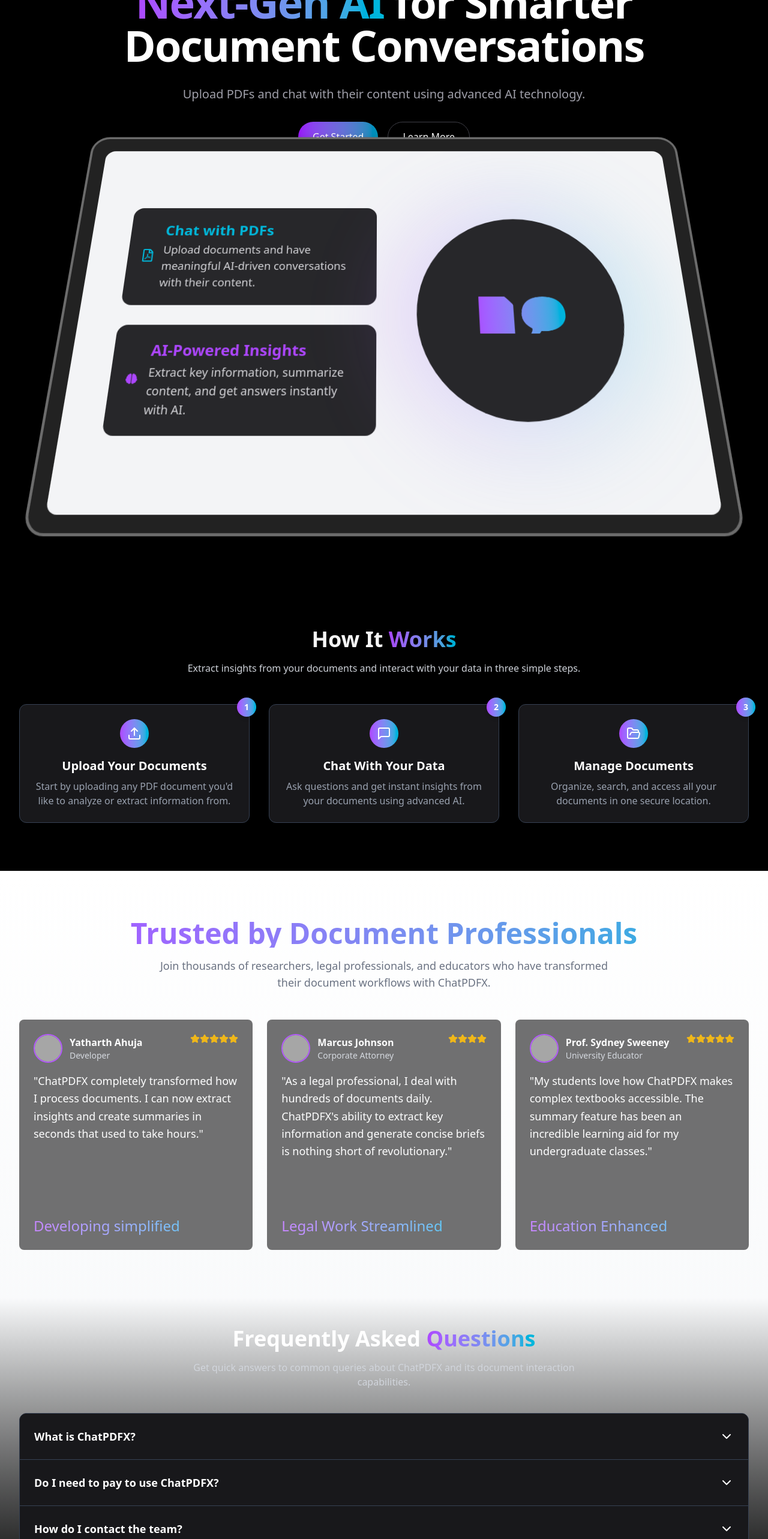
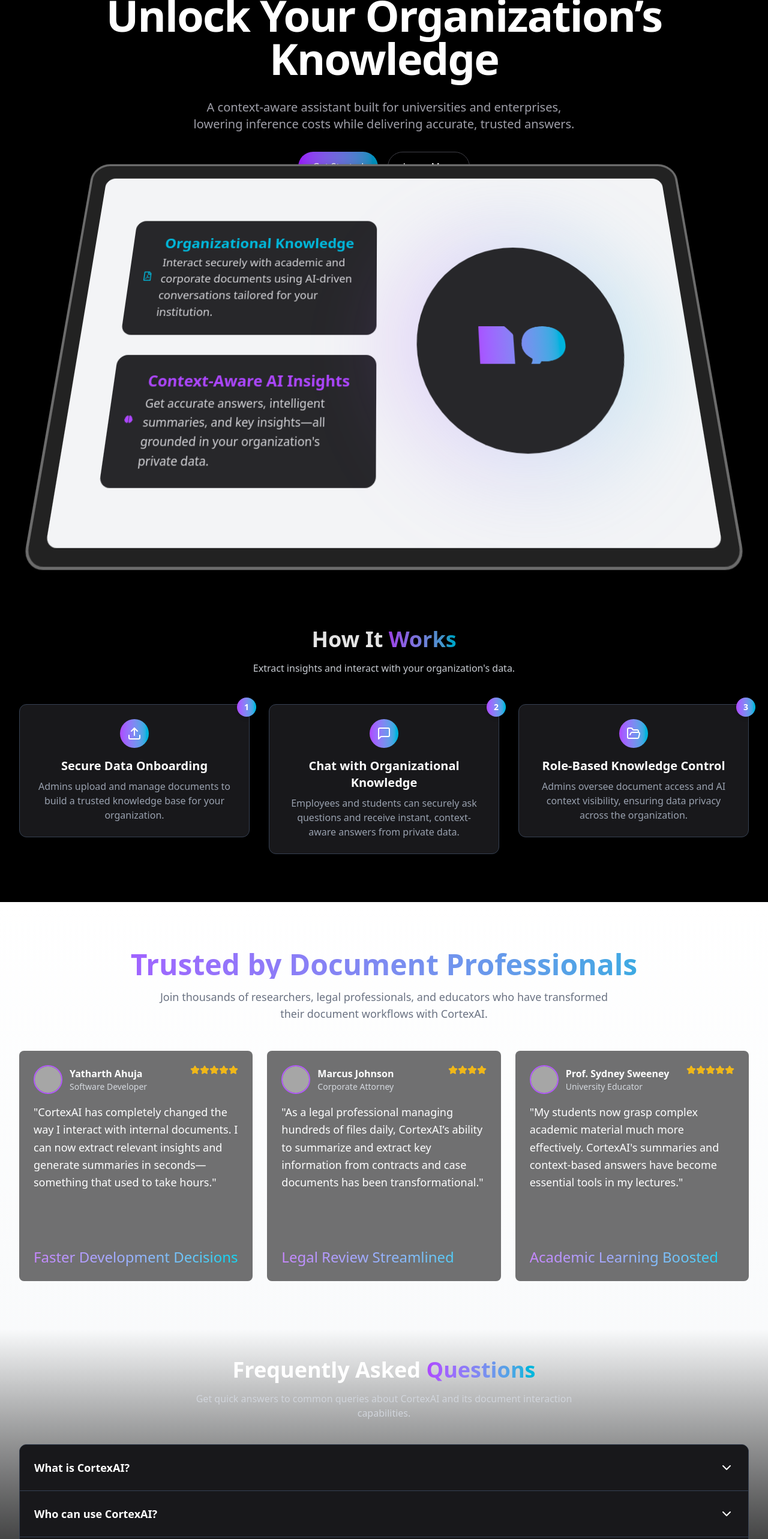
Before and after one commit to yath-09/CortexAI, a Next.js app in the folder apps/web/: page / in a window 1280 px wide. Shown: the part 234-2800 px from the top of the page at 60% size. Built offline with nearby package versions, Linux system fonts and the light colour scheme; no server answers; grey boxes are pictures that could not be loaded.

Commit message:
update:CortexAI landing page updations and prodcutonable content

```diff
--- a/apps/web/app/chatstream/page.tsx
+++ b/apps/web/app/chatstream/page.tsx
@@ -8,7 +8,7 @@
       <main className="min-h-screen bg-gradient-to-b from-slate-800 to-slate-400 text-white md:p-12 pt-12 px-2">
         <div className="container mx-auto px-4 py-8 max-w-6xl">
           <h1 className="text-3xl font-bold mb-2 bg-clip-text text-transparent bg-gradient-to-r from-indigo-500 to-cyan-500">Document Chat Assistant</h1>
-          <p className="text-slate-300 mb-8">Ask questions about your documents and get instant answers</p>
+          <p className="text-slate-300 mb-8">Interact with internal documents through natural conversation — fast, private, and intelligent.</p>
           <ChatInterface />
         </div>
       </main>
--- a/apps/web/app/components/ChatInterface.tsx
+++ b/apps/web/app/components/ChatInterface.tsx
@@ -530,7 +530,7 @@
           </button>
         </div>
         <p className="text-xs text-slate-400 mt-2 text-center">
-          Answers are generated based on your document library
+          Answers are generated based on your enterprise document library
         </p>
       </form>
       {isRecentChatsModalOpen && (
--- a/apps/web/app/components/FaqAccordian.tsx
+++ b/apps/web/app/components/FaqAccordian.tsx
@@ -57,7 +57,7 @@
           </span>
         </h2>
         <p className="text-gray-300 max-w-2xl mx-auto">
-          Get quick answers to common queries about ChatPDFX and its document interaction capabilities.
+          Get quick answers to common queries about CortexAI and its document interaction capabilities.
         </p>
       </motion.div>
       <motion.div
--- a/apps/web/app/components/Footer.tsx
+++ b/apps/web/app/components/Footer.tsx
@@ -13,11 +13,12 @@
             <div className="flex items-center space-x-2 mb-4">
               <FileText className="h-8 w-8 text-cyan-400" />
               <span className="font-bold text-xl bg-gradient-to-r from-purple-400 to-cyan-400 bg-clip-text text-transparent">
-                ChatPDFX
+                CortexAI
               </span>
             </div>
             <p className="text-gray-400 mb-4">
-              Intelligent document analysis and conversation platform. Upload PDFs and chat with their content.
+            A context-aware assistant built for universities and enterprises,
+            lowering inference costs while delivering accurate, trusted answers.
             </p>
             <div className="flex space-x-4">
               <a
@@ -73,7 +74,7 @@
               Contact
             </h3>
             <ul className="space-y-2 text-gray-400">
-              <li className="hover:text-cyan-400 transition-colors">yatharth0903@gmail.com</li>
+
               <li className="hover:text-cyan-400 transition-colors">Privacy Policy</li>
               <li className="hover:text-cyan-400 transition-colors">Terms of Service</li>
             </ul>
@@ -81,7 +82,7 @@
         </div>
 
         <div className="border-t border-gray-800 mt-8 pt-8 text-center text-gray-500">
-          <p>&copy; {currentYear} ChatPDFX. All rights reserved.</p>
+          <p>&copy; {currentYear} CortexAI. All rights reserved.</p>
         </div>
       </div>
     </footer>
--- a/apps/web/app/components/HeroSection.tsx
+++ b/apps/web/app/components/HeroSection.tsx
@@ -23,9 +23,9 @@
               className="text-4xl md:text-7xl font-bold tracking-tight"
             >
               <span className="text-transparent bg-clip-text bg-gradient-to-r from-purple-500 to-cyan-500">
-                Next-Gen AI
+                NextGen AI
               </span>{" "}
-              for Smarter Document Conversations
+               to Securely Unlock Your Organization’s Knowledge
             </motion.h1>
 
             <motion.p
@@ -34,7 +34,8 @@
               transition={{ delay: 0.3, duration: 0.6 }}
               className="text-base md:text-xl text-zinc-400 max-w-2xl mx-auto"
             >
-              Upload PDFs and chat with their content using advanced AI technology.
+              A context-aware assistant built for universities and enterprises,
+              lowering inference costs while delivering accurate, trusted answers.
             </motion.p>
 
             <motion.div
@@ -81,9 +82,9 @@
         >
           <FaRegFilePdf className="text-cyan-500 text-4xl" />
           <div>
-            <div className="text-cyan-500 text-2xl font-bold mb-1">Chat with PDFs</div>
+            <div className="text-cyan-500 text-2xl font-bold mb-1">Organizational Knowledge</div>
             <p className="text-zinc-300 text-lg">
-              Upload documents and have meaningful AI-driven conversations with their content.
+            Interact securely with academic and corporate documents using AI-driven conversations tailored for your institution.
             </p>
           </div>
         </motion.div>
@@ -97,9 +98,9 @@
         >
           <FaBrain className="text-purple-500 text-4xl" />
           <div>
-            <div className="text-purple-500 text-2xl font-bold mb-1">AI-Powered Insights</div>
+            <div className="text-purple-500 text-2xl font-bold mb-1">Context-Aware AI Insights</div>
             <p className="text-zinc-300 text-lg">
-              Extract key information, summarize content, and get answers instantly with AI.
+            Get accurate answers, intelligent summaries, and key insights—all grounded in your organization's private data.
             </p>
           </div>
         </motion.div>
--- a/apps/web/app/components/HowItWorks.tsx
+++ b/apps/web/app/components/HowItWorks.tsx
@@ -5,20 +5,24 @@
 const steps = [
   {
     icon: <Upload className="w-6 h-6 text-white" />,
-    title: "Upload Your Documents",
-    description: "Start by uploading any PDF document you'd like to analyze or extract information from.",
+    title: "Secure Data Onboarding",
+    description:
+      "Admins upload and manage documents to build a trusted knowledge base for your organization.",
   },
   {
     icon: <MessageSquare className="w-6 h-6 text-white" />,
-    title: "Chat With Your Data",
-    description: "Ask questions and get instant insights from your documents using advanced AI.",
+    title: "Chat with Organizational Knowledge",
+    description:
+      "Employees and students can securely ask questions and receive instant, context-aware answers from private data.",
   },
   {
     icon: <FolderOpen className="w-6 h-6 text-white" />,
-    title: "Manage Documents",
-    description: "Organize, search, and access all your documents in one secure location.",
+    title: "Role-Based Knowledge Control",
+    description:
+      "Admins oversee document access and AI context visibility, ensuring data privacy across the organization.",
   },
 ];
+
 
 export function HowItWorks() {
   return (
@@ -36,7 +40,7 @@
           </span>
         </h2>
         <p className="text-gray-300 max-w-2xl mx-auto">
-          Extract insights from your documents and interact with your data in three simple steps.
+        Extract insights and interact with your organization's data.
         </p>
       </div>
 
--- a/apps/web/app/components/Navbar.tsx
+++ b/apps/web/app/components/Navbar.tsx
@@ -48,7 +48,7 @@
           {/* Logo */}
           <Link href="/" className="flex items-center space-x-2">
             <FileText className="h-8 w-8 text-purple-500" />
-            <span className={`font-bold text-xl text-white`}>ChatPDFX</span>
+            <span className={`font-bold text-2xl text-white`}>CortexAI</span>
           </Link>
 
           {/* Desktop Navigation */}
--- a/apps/web/app/components/testinomials.tsx
+++ b/apps/web/app/components/testinomials.tsx
@@ -95,7 +95,7 @@
         </h2>
         <p className="text-gray-500 dark:text-gray-400 text-center mb-12 text-lg max-w-3xl mx-auto">
           Join thousands of researchers, legal professionals, and educators who have transformed
-          their document workflows with ChatPDFX.
+          their document workflows with CortexAI.
         </p>
       </motion.div>
 
--- a/apps/web/app/layout.tsx
+++ b/apps/web/app/layout.tsx
@@ -16,8 +16,8 @@
 });
 
 export const metadata = {
-  title: 'ChatPDFX - Intelligent Document Chat Platform',
-  description: 'Upload PDFs and chat with their content using advanced AI technology.',
+  title: 'CortexAI - Securely Unlock Your Organization’s Knowledge',
+  description: 'A context-aware assistant built for universities and enterprises,lowering inference costs while delivering accurate, trusted answers.',
 };
 
 export default function RootLayout({
--- a/apps/web/constants.ts
+++ b/apps/web/constants.ts
@@ -3,46 +3,52 @@
 // Testimonial data for ChatPDFX
 export const testimonials = [
   {
-      text: "ChatPDFX completely transformed how I process documents. I can now extract insights and create summaries in seconds that used to take hours.",
+    text: "CortexAI has completely changed the way I interact with internal documents. I can now extract relevant insights and generate summaries in seconds—something that used to take hours.",
     author: "Yatharth Ahuja",
-      role: "Developer",
+    role: "Software Developer",
     avatar: "https://avatars.githubusercontent.com/u/97472914?s=400&u=7b0f917680be9471722508e0ddb8c37e74ba3306&v=4",
     rating: 5,
-      title: "Developing simplified",
+    title: "Faster Development Decisions",
   },
   {
-      text: "As a legal professional, I deal with hundreds of documents daily. ChatPDFX's ability to extract key information and generate concise briefs is nothing short of revolutionary.",
+    text: "As a legal professional managing hundreds of files daily, CortexAI’s ability to summarize and extract key information from contracts and case documents has been transformational.",
     author: "Marcus Johnson",
     role: "Corporate Attorney",
     avatar: "https://encrypted-tbn1.gstatic.com/images?q=tbn:ANd9GcTG4x9oVV82OO52eNlWDSpEn7_5LHdSgsLsPgGojY5z8KIOAJMLM1fU7abG9ck1Ony4KqMSSlyCl84hCaT0b_haoA",
     rating: 4,
-      title: "Legal Work Streamlined",
+    title: "Legal Review Streamlined",
   },
   {
-      text: "My students love how ChatPDFX makes complex textbooks accessible. The summary feature has been an incredible learning aid for my undergraduate classes.",
+    text: "My students now grasp complex academic material much more effectively. CortexAI's summaries and context-based answers have become essential tools in my lectures.",
     author: "Prof. Sydney Sweeney",
     role: "University Educator",
     avatar: "https://upload.wikimedia.org/wikipedia/commons/thumb/2/2f/Sydney_Sweeney_at_the_2024_Toronto_International_Film_Festival_%28cropped%2C_rotated%29.jpg/330px-Sydney_Sweeney_at_the_2024_Toronto_International_Film_Festival_%28cropped%2C_rotated%29.jpg",
     rating: 5,
-      title: "Education Enhanced",
+    title: "Academic Learning Boosted",
   },
 ];
 
+
 export const faqs = [
   {
-      question: "What is ChatPDFX?",
-      answer: "ChatPDFX is a Next-Generation AI platform designed to revolutionize document interactions. It's an advanced tool that enables users to upload PDFs and engage in meaningful, AI-driven conversations with their document content. By leveraging cutting-edge artificial intelligence, ChatPDFX transforms static documents into interactive, intelligent resources that you can query, analyze, and extract insights from effortlessly."
+    question: "What is CortexAI?",
+    answer:
+      "CortexAI is an enterprise-grade AI assistant designed to help organizations securely interact with their private documents. Whether you're a university, corporate team, or individual professional, CortexAI lets you ask natural language questions and get instant answers from your documents—turning static data into actionable insights.",
   },
   {
-      question: "Do I need to pay to use ChatPDFX?",
-      answer: "No cost is required for basic usage. You simply need to provide your OpenAI API key to get started. This approach allows users to leverage powerful AI technology without additional financial barriers. The API key enables the backend processing and AI-powered interactions with your documents."
+    question: "Who can use CortexAI?",
+    answer:
+      "CortexAI is built for both academic and enterprise environments. Students can use it for summarizing textbooks and research papers, faculty for curriculum support, and professionals for analyzing reports, contracts, or internal documents. Admins and org-level users can manage access, monitor usage, and ensure data remains private and secure.",
   },
   {
-      question: "How do I contact the team?",
-      answer: "You can reach out directly to the ChatPDFX team via email at yatharth0903@gmail.com. Whether you have questions, feedback, technical support needs, or want to discuss potential collaborations, the team is ready to assist you. Feel free to send a comprehensive email detailing your inquiry, and they will respond promptly."
+    question: "Is CortexAI free to use?",
+    answer:
+      "CortexAI offers a free tier where users can connect their own OpenAI API key for personal use. This keeps your costs low and your data secure. Enterprise and institutional plans with advanced features, user management, and support are also available.",
   },
   {
-      question: "Who can use ChatPDFX?",
-      answer: "ChatPDFX is designed to be universally accessible and document-friendly for a wide range of users. Students can use it for research and study, professionals for document analysis, researchers for quick literature reviews, businesses for contract and report insights, and anyone who needs to extract or understand information from PDF documents quickly and intelligently. The intuitive interface makes document interaction simple and powerful for users of all technical backgrounds."
-    }
+    question: "How is my data protected?",
+    answer:
+      "CortexAI is designed with security and privacy in mind. Your documents never leave your organization’s secure environment, and context generation is controlled at the organization level. Admins can configure access controls and monitor interactions to ensure compliance with data policies.",
+  },
+
 ];
--- a/apps/web/lib/context/ChatContext.tsx
+++ b/apps/web/lib/context/ChatContext.tsx
@@ -27,7 +27,7 @@
     {
       id: 'welcome',
       role: 'assistant',
-      content: 'Hello! I can help answer questions about your documents. What would you like to know?',
+      content: "Hello! I'm here to help you explore and understand your organization's documents. What would you like to ask?",
       timestamp: new Date(),
     },
   ]);
@@ -57,7 +57,7 @@
       {
         id: 'welcome',
         role: 'assistant',
-        content: 'Hello! I can help answer questions about your documents. What would you like to know?',
+        content: "Hello! I'm here to help you explore and understand your organization's documents. What would you like to ask?",
         timestamp: new Date(),
       },
     ]);
```
Also changed, not shown: 1 other file (tests, documents, lock files or other folders). Lines whose indentation alone changed are shown as unchanged.
